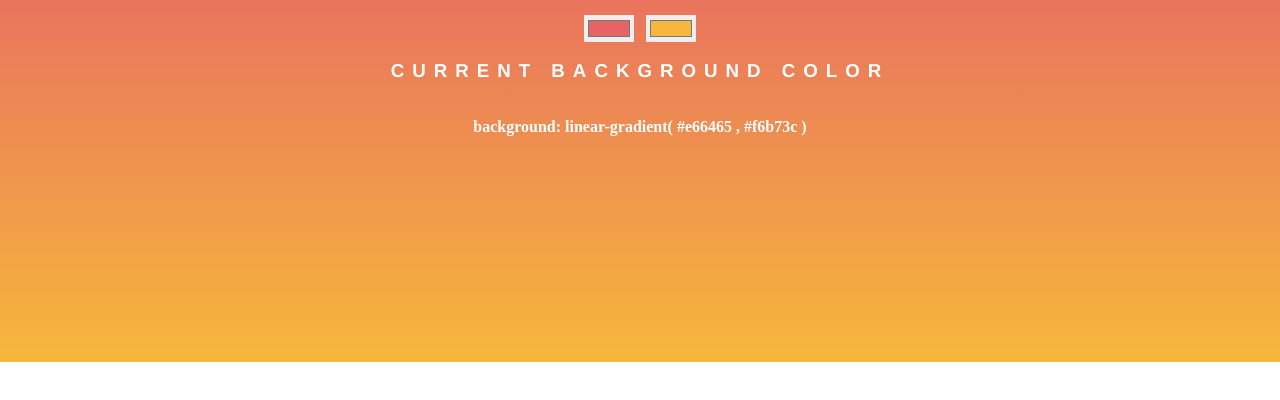
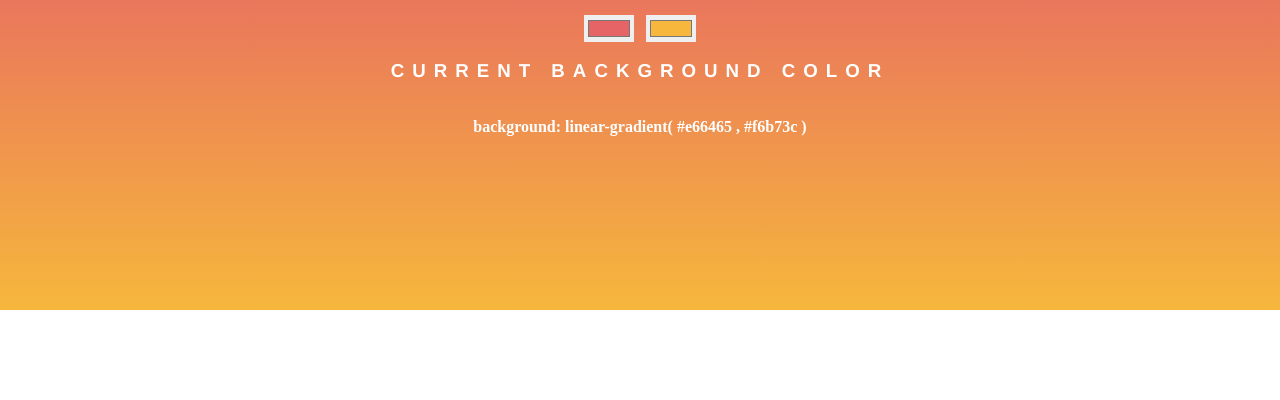
Before and after one commit to Sid70/Background-Color-Generator, a plain HTML site: page index.html in a window 1280 px wide. Shown: the part 90-490 px from the top of the page. Drawn offline with Linux system fonts and the light colour scheme.

Commit message:
Update index.html

```diff
--- a/index.html
+++ b/index.html
@@ -18,7 +18,7 @@
             background: linear-gradient(#e66465, #f6b73c);
             background-repeat: no-repeat;
             width: 100%;
-            height: 113%;
+            height: 400px;
             padding: 50px 0px;
         }
 
```
